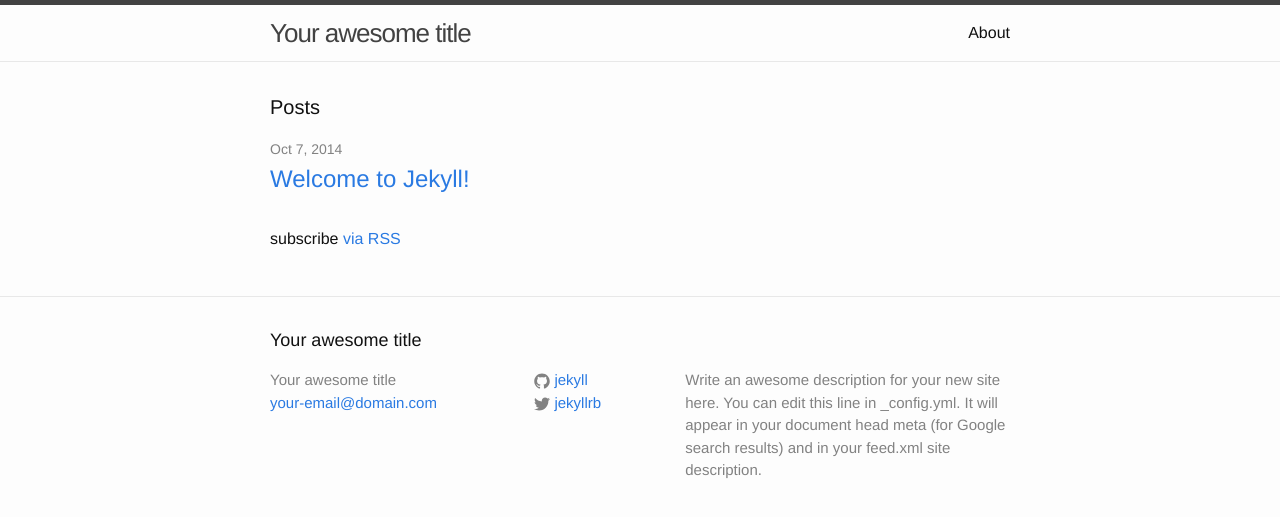
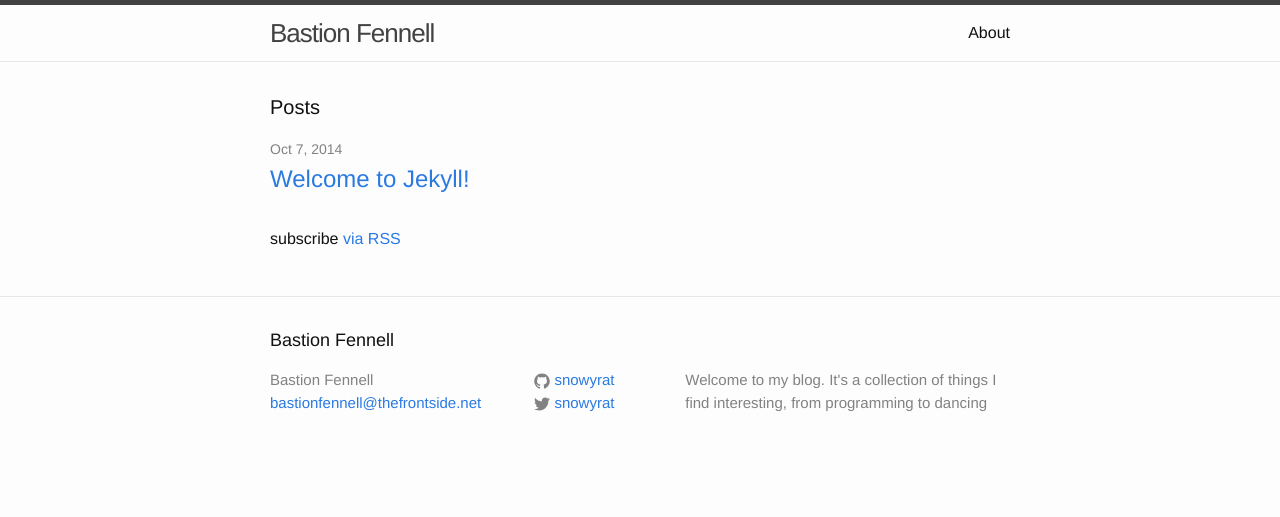
Before and after one commit to BastionFennell/bastions-musings, a Jekyll site: the page built from index.html, in a window 1280 px wide. Shown: the top 517 px of the page. Built offline with Jekyll 4.4.1, drawn with Linux system fonts in a browser that asks for light colours.

Commit message:
Change the config to my info

```diff
--- a/_config.yml
+++ b/_config.yml
@@ -1,14 +1,13 @@
 # Site settings
-title: Your awesome title
-email: your-email@domain.com
+title: Bastion Fennell
+email: bastionfennell@thefrontside.net
 description: > # this means to ignore newlines until "baseurl:"
-  Write an awesome description for your new site here. You can edit this
-  line in _config.yml. It will appear in your document head meta (for
-  Google search results) and in your feed.xml site description.
-baseurl: "" # the subpath of your site, e.g. /blog/
-url: "http://yourdomain.com" # the base hostname & protocol for your site
-twitter_username: jekyllrb
-github_username:  jekyll
+  Welcome to my blog. It's a collection of things I find interesting,
+  from programming to dancing
+baseurl: "/bastions-musings" # the subpath of your site, e.g. /blog/
+url: "http://bastionfennell.com" # the base hostname & protocol for your site
+twitter_username: snowyrat
+github_username:  snowyrat
 
 # Build settings
 markdown: kramdown
```
